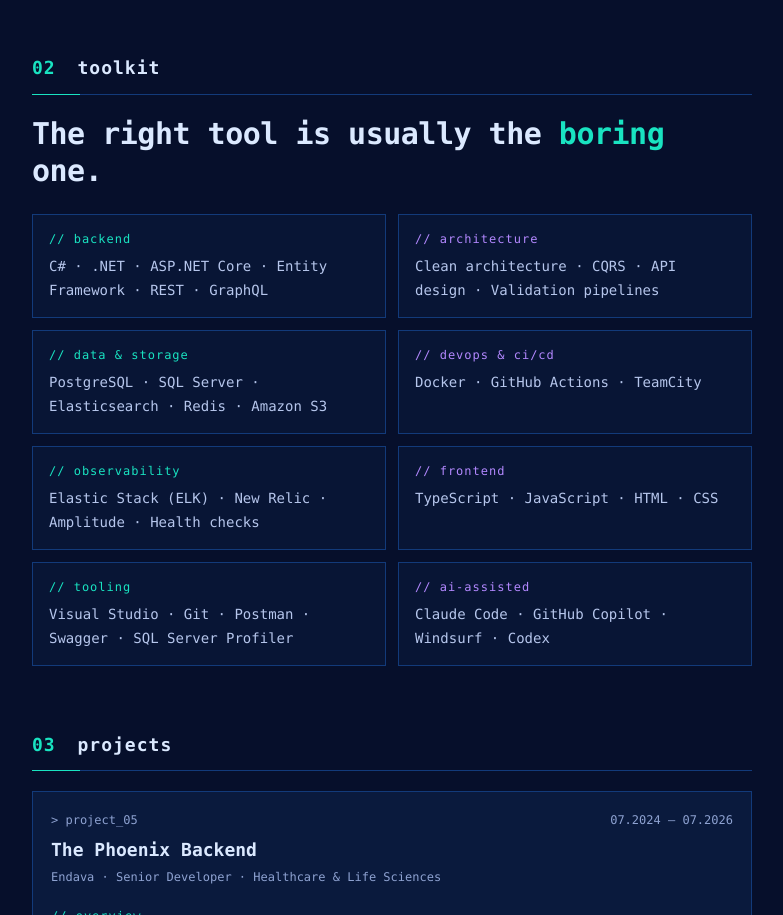
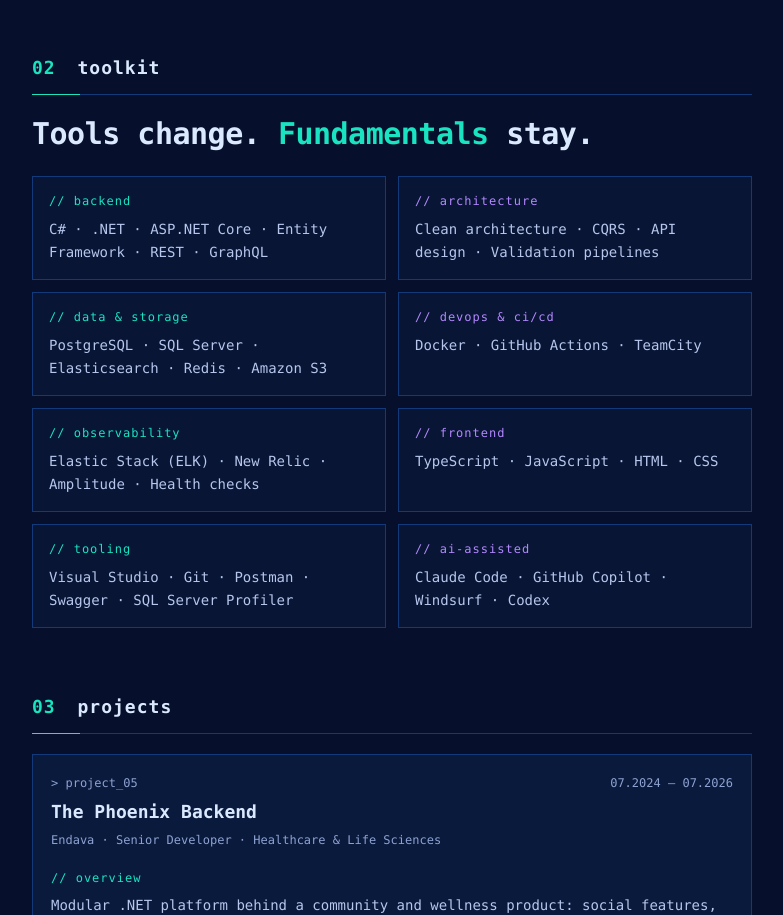
Before and after one commit to josipdom/josipdom.github.io, a plain HTML site: page index.html in a window 1280 px wide. Shown: the part 795-1710 px from the top of the page, without its empty margins (248-1031 px from the left). Drawn offline with Linux system fonts and the light colour scheme.

Commit message:
Toolkit headline: "Tools change. Fundamentals stay."

```diff
--- a/index.html
+++ b/index.html
@@ -62,7 +62,7 @@
 
     <section id="toolkit" aria-labelledby="h-toolkit">
       <h2 id="h-toolkit"><span>02</span> toolkit</h2>
-      <p class="kicker">The right tool is usually the <em>boring</em> one.</p>
+      <p class="kicker">Tools change. <em>Fundamentals</em> stay.</p>
       <div class="kit">
         <div class="box"><h3>// backend</h3><p>C# · .NET · ASP.NET Core · Entity Framework · REST · GraphQL</p></div>
         <div class="box"><h3>// architecture</h3><p>Clean architecture · CQRS · API design · Validation pipelines</p></div>
```
